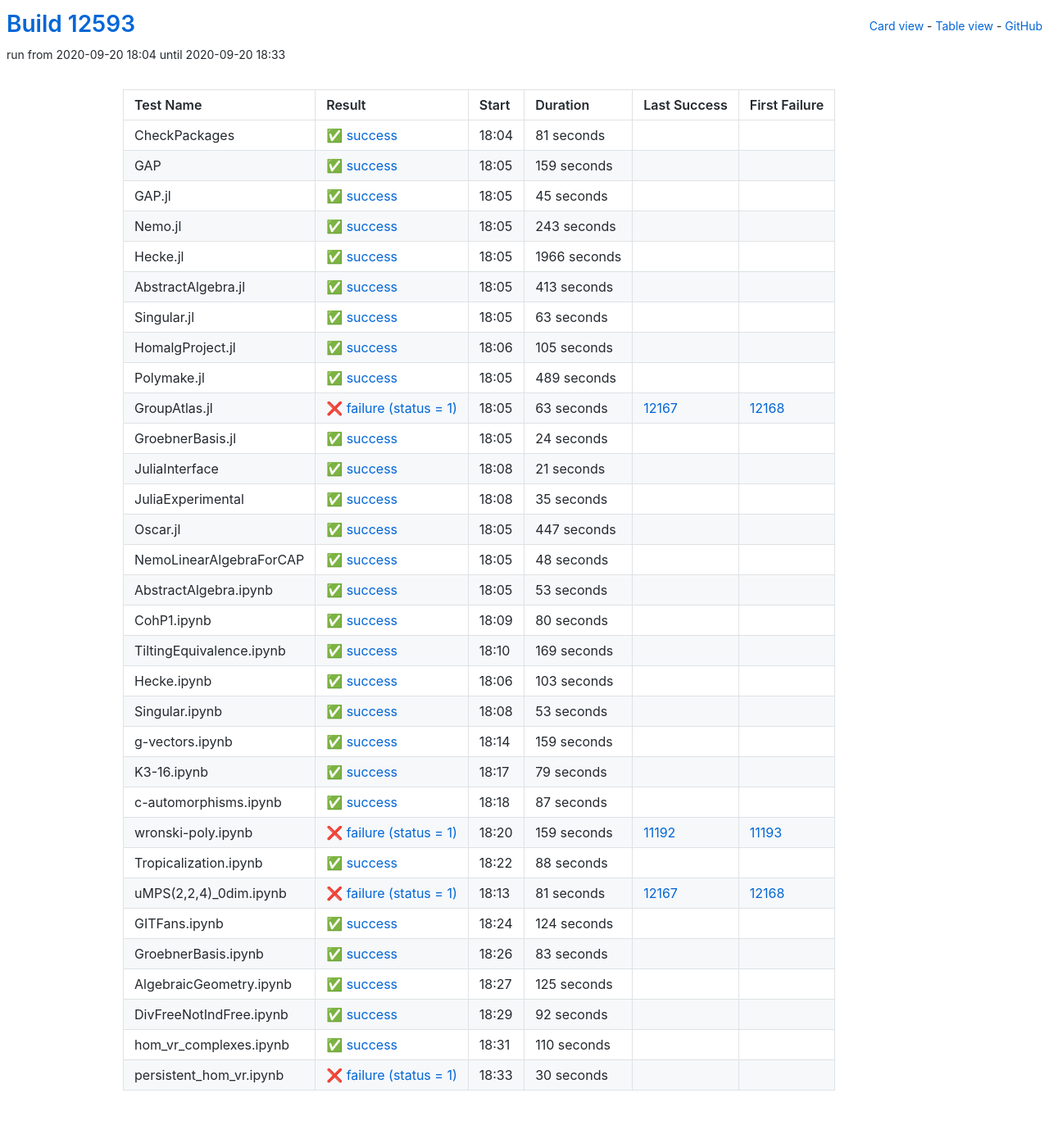
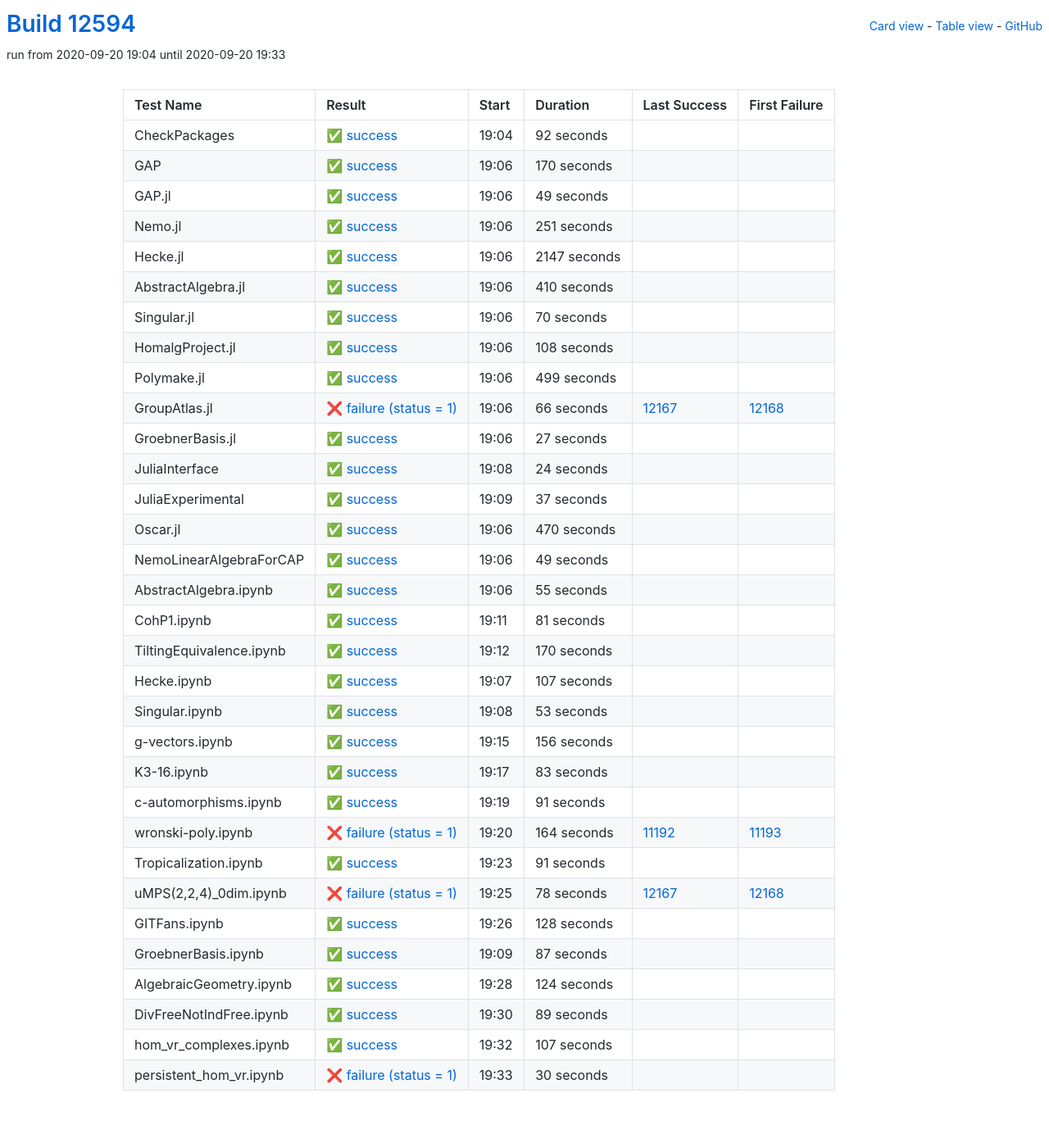
Before and after one commit to oscar-system/oscar-ci-status, a Jekyll site: the page built from table.html, in a window 1280 px wide. Shown: the whole page at 82% size. Built offline with Jekyll 4.4.1, drawn with Linux system fonts in a browser that asks for light colours.

Commit message:
Build #12594

```diff
--- a/_data/ci.yml
+++ b/_data/ci.yml
@@ -1,6 +1,6 @@
 ---
-build: 12593
-build_url: https://oscarci.mathematik.uni-kl.de/job/oscar/12593/
+build: 12594
+build_url: https://oscarci.mathematik.uni-kl.de/job/oscar/12594/
 job: oscar
 organization: oscar-system
 repo: oscar-ci-status
@@ -8,8 +8,200 @@
 tests:
 - name: CheckPackages
   id: checkpackages
-  log: https://oscarci.mathematik.uni-kl.de/job/oscar/12593/artifact/logs/build-12593/CheckPackages.log
-  start: 2020-09-20 18:04
+  log: https://oscarci.mathematik.uni-kl.de/job/oscar/12594/artifact/logs/build-12594/CheckPackages.log
+  start: 2020-09-20 19:04
+  success: true
+  exitcode: 0
+  status: success
+  duration: 92
+  last_success: false
+  last_success_url:
+  first_failure: false
+  first_failure_url:
+- name: GAP
+  id: gap
+  log: https://oscarci.mathematik.uni-kl.de/job/oscar/12594/artifact/logs/build-12594/GAP.log
+  start: 2020-09-20 19:06
+  success: true
+  exitcode: 0
+  status: success
+  duration: 170
+  last_success: false
+  last_success_url:
+  first_failure: false
+  first_failure_url:
+- name: GAP.jl
+  id: gap-jl
+  log: https://oscarci.mathematik.uni-kl.de/job/oscar/12594/artifact/logs/build-12594/GAP.jl.log
+  start: 2020-09-20 19:06
+  success: true
+  exitcode: 0
+  status: success
+  duration: 49
+  last_success: false
+  last_success_url:
+  first_failure: false
+  first_failure_url:
+- name: Nemo.jl
+  id: nemo-jl
+  log: https://oscarci.mathematik.uni-kl.de/job/oscar/12594/artifact/logs/build-12594/Nemo.jl.log
+  start: 2020-09-20 19:06
+  success: true
+  exitcode: 0
+  status: success
+  duration: 251
+  last_success: false
+  last_success_url:
+  first_failure: false
+  first_failure_url:
+- name: Hecke.jl
+  id: hecke-jl
+  log: https://oscarci.mathematik.uni-kl.de/job/oscar/12594/artifact/logs/build-12594/Hecke.jl.log
+  start: 2020-09-20 19:06
+  success: true
+  exitcode: 0
+  status: success
+  duration: 2147
+  last_success: false
+  last_success_url:
+  first_failure: false
+  first_failure_url:
+- name: AbstractAlgebra.jl
+  id: abstractalgebra-jl
+  log: https://oscarci.mathematik.uni-kl.de/job/oscar/12594/artifact/logs/build-12594/AbstractAlgebra.jl.log
+  start: 2020-09-20 19:06
+  success: true
+  exitcode: 0
+  status: success
+  duration: 410
+  last_success: false
+  last_success_url:
+  first_failure: false
+  first_failure_url:
+- name: Singular.jl
+  id: singular-jl
+  log: https://oscarci.mathematik.uni-kl.de/job/oscar/12594/artifact/logs/build-12594/Singular.jl.log
+  start: 2020-09-20 19:06
+  success: true
+  exitcode: 0
+  status: success
+  duration: 70
+  last_success: false
+  last_success_url:
+  first_failure: false
+  first_failure_url:
+- name: HomalgProject.jl
+  id: homalgproject-jl
+  log: https://oscarci.mathematik.uni-kl.de/job/oscar/12594/artifact/logs/build-12594/HomalgProject.jl.log
+  start: 2020-09-20 19:06
+  success: true
+  exitcode: 0
+  status: success
+  duration: 108
+  last_success: false
+  last_success_url:
+  first_failure: false
+  first_failure_url:
+- name: Polymake.jl
+  id: polymake-jl
+  log: https://oscarci.mathematik.uni-kl.de/job/oscar/12594/artifact/logs/build-12594/Polymake.jl.log
+  start: 2020-09-20 19:06
+  success: true
+  exitcode: 0
+  status: success
+  duration: 499
+  last_success: false
+  last_success_url:
+  first_failure: false
+  first_failure_url:
+- name: GroupAtlas.jl
+  id: groupatlas-jl
+  log: https://oscarci.mathematik.uni-kl.de/job/oscar/12594/artifact/logs/build-12594/GroupAtlas.jl.log
+  start: 2020-09-20 19:06
+  success: false
+  exitcode: 1
+  status: failure
+  duration: 66
+  last_success: 12167
+  last_success_url: https://oscarci.mathematik.uni-kl.de/job/oscar/12167/
+  first_failure: 12168
+  first_failure_url: https://oscarci.mathematik.uni-kl.de/job/oscar/12168/
+- name: GroebnerBasis.jl
+  id: groebnerbasis-jl
+  log: https://oscarci.mathematik.uni-kl.de/job/oscar/12594/artifact/logs/build-12594/GroebnerBasis.jl.log
+  start: 2020-09-20 19:06
+  success: true
+  exitcode: 0
+  status: success
+  duration: 27
+  last_success: false
+  last_success_url:
+  first_failure: false
+  first_failure_url:
+- name: JuliaInterface
+  id: juliainterface
+  log: https://oscarci.mathematik.uni-kl.de/job/oscar/12594/artifact/logs/build-12594/JuliaInterface.log
+  start: 2020-09-20 19:08
+  success: true
+  exitcode: 0
+  status: success
+  duration: 24
+  last_success: false
+  last_success_url:
+  first_failure: false
+  first_failure_url:
+- name: JuliaExperimental
+  id: juliaexperimental
+  log: https://oscarci.mathematik.uni-kl.de/job/oscar/12594/artifact/logs/build-12594/JuliaExperimental.log
+  start: 2020-09-20 19:09
+  success: true
+  exitcode: 0
+  status: success
+  duration: 37
+  last_success: false
+  last_success_url:
+  first_failure: false
+  first_failure_url:
+- name: Oscar.jl
+  id: oscar-jl
+  log: https://oscarci.mathematik.uni-kl.de/job/oscar/12594/artifact/logs/build-12594/Oscar.jl.log
+  start: 2020-09-20 19:06
+  success: true
+  exitcode: 0
+  status: success
+  duration: 470
+  last_success: false
+  last_success_url:
+  first_failure: false
+  first_failure_url:
+- name: NemoLinearAlgebraForCAP
+  id: nemolinearalgebraforcap
+  log: https://oscarci.mathematik.uni-kl.de/job/oscar/12594/artifact/logs/build-12594/NemoLinearAlgebraForCAP.log
+  start: 2020-09-20 19:06
+  success: true
+  exitcode: 0
+  status: success
+  duration: 49
+  last_success: false
+  last_success_url:
+  first_failure: false
+  first_failure_url:
+- name: AbstractAlgebra.ipynb
+  id: abstractalgebra-ipynb
+  log: https://oscarci.mathematik.uni-kl.de/job/oscar/12594/artifact/logs/build-12594/AbstractAlgebra.ipynb.log
+  start: 2020-09-20 19:06
+  success: true
+  exitcode: 0
+  status: success
+  duration: 55
+  last_success: false
+  last_success_url:
+  first_failure: false
+  first_failure_url:
+- name: CohP1.ipynb
+  id: cohp1-ipynb
+  log: https://oscarci.mathematik.uni-kl.de/job/oscar/12594/artifact/logs/build-12594/CohP1.ipynb.log
+  start: 2020-09-20 19:11
   success: true
   exitcode: 0
   status: success
@@ -18,226 +210,34 @@
   last_success_url:
   first_failure: false
   first_failure_url:
-- name: GAP
-  id: gap
-  log: https://oscarci.mathematik.uni-kl.de/job/oscar/12593/artifact/logs/build-12593/GAP.log
-  start: 2020-09-20 18:05
+- name: TiltingEquivalence.ipynb
+  id: tiltingequivalence-ipynb
+  log: https://oscarci.mathematik.uni-kl.de/job/oscar/12594/artifact/logs/build-12594/TiltingEquivalence.ipynb.log
+  start: 2020-09-20 19:12
   success: true
   exitcode: 0
   status: success
-  duration: 159
-  last_success: false
-  last_success_url:
-  first_failure: false
-  first_failure_url:
-- name: GAP.jl
-  id: gap-jl
-  log: https://oscarci.mathematik.uni-kl.de/job/oscar/12593/artifact/logs/build-12593/GAP.jl.log
-  start: 2020-09-20 18:05
-  success: true
-  exitcode: 0
-  status: success
-  duration: 45
-  last_success: false
-  last_success_url:
-  first_failure: false
-  first_failure_url:
-- name: Nemo.jl
-  id: nemo-jl
-  log: https://oscarci.mathematik.uni-kl.de/job/oscar/12593/artifact/logs/build-12593/Nemo.jl.log
-  start: 2020-09-20 18:05
-  success: true
-  exitcode: 0
-  status: success
-  duration: 243
-  last_success: false
-  last_success_url:
-  first_failure: false
-  first_failure_url:
-- name: Hecke.jl
-  id: hecke-jl
-  log: https://oscarci.mathematik.uni-kl.de/job/oscar/12593/artifact/logs/build-12593/Hecke.jl.log
-  start: 2020-09-20 18:05
-  success: true
-  exitcode: 0
-  status: success
-  duration: 1966
-  last_success: false
-  last_success_url:
-  first_failure: false
-  first_failure_url:
-- name: AbstractAlgebra.jl
-  id: abstractalgebra-jl
-  log: https://oscarci.mathematik.uni-kl.de/job/oscar/12593/artifact/logs/build-12593/AbstractAlgebra.jl.log
-  start: 2020-09-20 18:05
-  success: true
-  exitcode: 0
-  status: success
-  duration: 413
-  last_success: false
-  last_success_url:
-  first_failure: false
-  first_failure_url:
-- name: Singular.jl
-  id: singular-jl
-  log: https://oscarci.mathematik.uni-kl.de/job/oscar/12593/artifact/logs/build-12593/Singular.jl.log
-  start: 2020-09-20 18:05
-  success: true
-  exitcode: 0
-  status: success
-  duration: 63
-  last_success: false
-  last_success_url:
-  first_failure: false
-  first_failure_url:
-- name: HomalgProject.jl
-  id: homalgproject-jl
-  log: https://oscarci.mathematik.uni-kl.de/job/oscar/12593/artifact/logs/build-12593/HomalgProject.jl.log
-  start: 2020-09-20 18:06
-  success: true
-  exitcode: 0
-  status: success
-  duration: 105
-  last_success: false
-  last_success_url:
-  first_failure: false
-  first_failure_url:
-- name: Polymake.jl
-  id: polymake-jl
-  log: https://oscarci.mathematik.uni-kl.de/job/oscar/12593/artifact/logs/build-12593/Polymake.jl.log
-  start: 2020-09-20 18:05
-  success: true
-  exitcode: 0
-  status: success
-  duration: 489
-  last_success: false
-  last_success_url:
-  first_failure: false
-  first_failure_url:
-- name: GroupAtlas.jl
-  id: groupatlas-jl
-  log: https://oscarci.mathematik.uni-kl.de/job/oscar/12593/artifact/logs/build-12593/GroupAtlas.jl.log
-  start: 2020-09-20 18:05
-  success: false
-  exitcode: 1
-  status: failure
-  duration: 63
-  last_success: 12167
-  last_success_url: https://oscarci.mathematik.uni-kl.de/job/oscar/12167/
-  first_failure: 12168
-  first_failure_url: https://oscarci.mathematik.uni-kl.de/job/oscar/12168/
-- name: GroebnerBasis.jl
-  id: groebnerbasis-jl
-  log: https://oscarci.mathematik.uni-kl.de/job/oscar/12593/artifact/logs/build-12593/GroebnerBasis.jl.log
-  start: 2020-09-20 18:05
-  success: true
-  exitcode: 0
-  status: success
-  duration: 24
-  last_success: false
-  last_success_url:
-  first_failure: false
-  first_failure_url:
-- name: JuliaInterface
-  id: juliainterface
-  log: https://oscarci.mathematik.uni-kl.de/job/oscar/12593/artifact/logs/build-12593/JuliaInterface.log
-  start: 2020-09-20 18:08
-  success: true
-  exitcode: 0
-  status: success
-  duration: 21
-  last_success: false
-  last_success_url:
-  first_failure: false
-  first_failure_url:
-- name: JuliaExperimental
-  id: juliaexperimental
-  log: https://oscarci.mathematik.uni-kl.de/job/oscar/12593/artifact/logs/build-12593/JuliaExperimental.log
-  start: 2020-09-20 18:08
-  success: true
-  exitcode: 0
-  status: success
-  duration: 35
-  last_success: false
-  last_success_url:
-  first_failure: false
-  first_failure_url:
-- name: Oscar.jl
-  id: oscar-jl
-  log: https://oscarci.mathematik.uni-kl.de/job/oscar/12593/artifact/logs/build-12593/Oscar.jl.log
-  start: 2020-09-20 18:05
-  success: true
-  exitcode: 0
-  status: success
-  duration: 447
-  last_success: false
-  last_success_url:
-  first_failure: false
-  first_failure_url:
-- name: NemoLinearAlgebraForCAP
-  id: nemolinearalgebraforcap
-  log: https://oscarci.mathematik.uni-kl.de/job/oscar/12593/artifact/logs/build-12593/NemoLinearAlgebraForCAP.log
-  start: 2020-09-20 18:05
-  success: true
-  exitcode: 0
-  status: success
-  duration: 48
-  last_success: false
-  last_success_url:
-  first_failure: false
-  first_failure_url:
-- name: AbstractAlgebra.ipynb
-  id: abstractalgebra-ipynb
-  log: https://oscarci.mathematik.uni-kl.de/job/oscar/12593/artifact/logs/build-12593/AbstractAlgebra.ipynb.log
-  start: 2020-09-20 18:05
-  success: true
-  exitcode: 0
-  status: success
-  duration: 53
-  last_success: false
-  last_success_url:
-  first_failure: false
-  first_failure_url:
-- name: CohP1.ipynb
-  id: cohp1-ipynb
-  log: https://oscarci.mathematik.uni-kl.de/job/oscar/12593/artifact/logs/build-12593/CohP1.ipynb.log
-  start: 2020-09-20 18:09
-  success: true
-  exitcode: 0
-  status: success
-  duration: 80
-  last_success: false
-  last_success_url:
-  first_failure: false
-  first_failure_url:
-- name: TiltingEquivalence.ipynb
-  id: tiltingequivalence-ipynb
-  log: https://oscarci.mathematik.uni-kl.de/job/oscar/12593/artifact/logs/build-12593/TiltingEquivalence.ipynb.log
-  start: 2020-09-20 18:10
-  success: true
-  exitcode: 0
-  status: success
-  duration: 169
+  duration: 170
   last_success: false
   last_success_url:
   first_failure: false
   first_failure_url:
 - name: Hecke.ipynb
   id: hecke-ipynb
-  log: https://oscarci.mathematik.uni-kl.de/job/oscar/12593/artifact/logs/build-12593/Hecke.ipynb.log
-  start: 2020-09-20 18:06
+  log: https://oscarci.mathematik.uni-kl.de/job/oscar/12594/artifact/logs/build-12594/Hecke.ipynb.log
+  start: 2020-09-20 19:07
   success: true
   exitcode: 0
   status: success
-  duration: 103
+  duration: 107
   last_success: false
   last_success_url:
   first_failure: false
   first_failure_url:
 - name: Singular.ipynb
   id: singular-ipynb
-  log: https://oscarci.mathematik.uni-kl.de/job/oscar/12593/artifact/logs/build-12593/Singular.ipynb.log
-  start: 2020-09-20 18:08
+  log: https://oscarci.mathematik.uni-kl.de/job/oscar/12594/artifact/logs/build-12594/Singular.ipynb.log
+  start: 2020-09-20 19:08
   success: true
   exitcode: 0
   status: success
@@ -248,32 +248,92 @@
   first_failure_url:
 - name: g-vectors.ipynb
   id: g-vectors-ipynb
-  log: https://oscarci.mathematik.uni-kl.de/job/oscar/12593/artifact/logs/build-12593/g-vectors.ipynb.log
-  start: 2020-09-20 18:14
+  log: https://oscarci.mathematik.uni-kl.de/job/oscar/12594/artifact/logs/build-12594/g-vectors.ipynb.log
+  start: 2020-09-20 19:15
   success: true
   exitcode: 0
   status: success
-  duration: 159
+  duration: 156
   last_success: false
   last_success_url:
   first_failure: false
   first_failure_url:
 - name: K3-16.ipynb
   id: k3-16-ipynb
-  log: https://oscarci.mathematik.uni-kl.de/job/oscar/12593/artifact/logs/build-12593/K3-16.ipynb.log
-  start: 2020-09-20 18:17
+  log: https://oscarci.mathematik.uni-kl.de/job/oscar/12594/artifact/logs/build-12594/K3-16.ipynb.log
+  start: 2020-09-20 19:17
   success: true
   exitcode: 0
   status: success
-  duration: 79
+  duration: 83
   last_success: false
   last_success_url:
   first_failure: false
   first_failure_url:
 - name: c-automorphisms.ipynb
   id: c-automorphisms-ipynb
-  log: https://oscarci.mathematik.uni-kl.de/job/oscar/12593/artifact/logs/build-12593/c-automorphisms.ipynb.log
-  start: 2020-09-20 18:18
+  log: https://oscarci.mathematik.uni-kl.de/job/oscar/12594/artifact/logs/build-12594/c-automorphisms.ipynb.log
+  start: 2020-09-20 19:19
+  success: true
+  exitcode: 0
+  status: success
+  duration: 91
+  last_success: false
+  last_success_url:
+  first_failure: false
+  first_failure_url:
+- name: wronski-poly.ipynb
+  id: wronski-poly-ipynb
+  log: https://oscarci.mathematik.uni-kl.de/job/oscar/12594/artifact/logs/build-12594/wronski-poly.ipynb.log
+  start: 2020-09-20 19:20
+  success: false
+  exitcode: 1
+  status: failure
+  duration: 164
+  last_success: 11192
+  last_success_url: https://oscarci.mathematik.uni-kl.de/job/oscar/11192/
+  first_failure: 11193
+  first_failure_url: https://oscarci.mathematik.uni-kl.de/job/oscar/11193/
+- name: Tropicalization.ipynb
+  id: tropicalization-ipynb
+  log: https://oscarci.mathematik.uni-kl.de/job/oscar/12594/artifact/logs/build-12594/Tropicalization.ipynb.log
+  start: 2020-09-20 19:23
+  success: true
+  exitcode: 0
+  status: success
+  duration: 91
+  last_success: false
+  last_success_url:
+  first_failure: false
+  first_failure_url:
+- name: uMPS(2,2,4)_0dim.ipynb
+  id: umps-2-2-4-0dim-ipynb
+  log: https://oscarci.mathematik.uni-kl.de/job/oscar/12594/artifact/logs/build-12594/uMPS-2-2-4-_0dim.ipynb.log
+  start: 2020-09-20 19:25
+  success: false
+  exitcode: 1
+  status: failure
+  duration: 78
+  last_success: 12167
+  last_success_url: https://oscarci.mathematik.uni-kl.de/job/oscar/12167/
+  first_failure: 12168
+  first_failure_url: https://oscarci.mathematik.uni-kl.de/job/oscar/12168/
+- name: GITFans.ipynb
+  id: gitfans-ipynb
+  log: https://oscarci.mathematik.uni-kl.de/job/oscar/12594/artifact/logs/build-12594/GITFans.ipynb.log
+  start: 2020-09-20 19:26
+  success: true
+  exitcode: 0
+  status: success
+  duration: 128
+  last_success: false
+  last_success_url:
+  first_failure: false
+  first_failure_url:
+- name: GroebnerBasis.ipynb
+  id: groebnerbasis-ipynb
+  log: https://oscarci.mathematik.uni-kl.de/job/oscar/12594/artifact/logs/build-12594/GroebnerBasis.ipynb.log
+  start: 2020-09-20 19:09
   success: true
   exitcode: 0
   status: success
@@ -282,46 +342,10 @@
   last_success_url:
   first_failure: false
   first_failure_url:
-- name: wronski-poly.ipynb
-  id: wronski-poly-ipynb
-  log: https://oscarci.mathematik.uni-kl.de/job/oscar/12593/artifact/logs/build-12593/wronski-poly.ipynb.log
-  start: 2020-09-20 18:20
-  success: false
-  exitcode: 1
-  status: failure
-  duration: 159
-  last_success: 11192
-  last_success_url: https://oscarci.mathematik.uni-kl.de/job/oscar/11192/
-  first_failure: 11193
-  first_failure_url: https://oscarci.mathematik.uni-kl.de/job/oscar/11193/
-- name: Tropicalization.ipynb
-  id: tropicalization-ipynb
-  log: https://oscarci.mathematik.uni-kl.de/job/oscar/12593/artifact/logs/build-12593/Tropicalization.ipynb.log
-  start: 2020-09-20 18:22
-  success: true
-  exitcode: 0
-  status: success
-  duration: 88
-  last_success: false
-  last_success_url:
-  first_failure: false
-  first_failure_url:
-- name: uMPS(2,2,4)_0dim.ipynb
-  id: umps-2-2-4-0dim-ipynb
-  log: https://oscarci.mathematik.uni-kl.de/job/oscar/12593/artifact/logs/build-12593/uMPS-2-2-4-_0dim.ipynb.log
-  start: 2020-09-20 18:13
-  success: false
-  exitcode: 1
-  status: failure
-  duration: 81
-  last_success: 12167
-  last_success_url: https://oscarci.mathematik.uni-kl.de/job/oscar/12167/
-  first_failure: 12168
-  first_failure_url: https://oscarci.mathematik.uni-kl.de/job/oscar/12168/
-- name: GITFans.ipynb
-  id: gitfans-ipynb
-  log: https://oscarci.mathematik.uni-kl.de/job/oscar/12593/artifact/logs/build-12593/GITFans.ipynb.log
-  start: 2020-09-20 18:24
+- name: AlgebraicGeometry.ipynb
+  id: algebraicgeometry-ipynb
+  log: https://oscarci.mathematik.uni-kl.de/job/oscar/12594/artifact/logs/build-12594/AlgebraicGeometry.ipynb.log
+  start: 2020-09-20 19:28
   success: true
   exitcode: 0
   status: success
@@ -330,58 +354,34 @@
   last_success_url:
   first_failure: false
   first_failure_url:
-- name: GroebnerBasis.ipynb
-  id: groebnerbasis-ipynb
-  log: https://oscarci.mathematik.uni-kl.de/job/oscar/12593/artifact/logs/build-12593/GroebnerBasis.ipynb.log
-  start: 2020-09-20 18:26
+- name: DivFreeNotIndFree.ipynb
+  id: divfreenotindfree-ipynb
+  log: https://oscarci.mathematik.uni-kl.de/job/oscar/12594/artifact/logs/build-12594/DivFreeNotIndFree.ipynb.log
+  start: 2020-09-20 19:30
   success: true
   exitcode: 0
   status: success
-  duration: 83
-  last_success: false
-  last_success_url:
-  first_failure: false
-  first_failure_url:
-- name: AlgebraicGeometry.ipynb
-  id: algebraicgeometry-ipynb
-  log: https://oscarci.mathematik.uni-kl.de/job/oscar/12593/artifact/logs/build-12593/AlgebraicGeometry.ipynb.log
-  start: 2020-09-20 18:27
-  success: true
-  exitcode: 0
-  status: success
-  duration: 125
-  last_success: false
-  last_success_url:
-  first_failure: false
-  first_failure_url:
-- name: DivFreeNotIndFree.ipynb
-  id: divfreenotindfree-ipynb
-  log: https://oscarci.mathematik.uni-kl.de/job/oscar/12593/artifact/logs/build-12593/DivFreeNotIndFree.ipynb.log
-  start: 2020-09-20 18:29
-  success: true
-  exitcode: 0
-  status: success
-  duration: 92
+  duration: 89
   last_success: false
   last_success_url:
   first_failure: false
   first_failure_url:
 - name: hom_vr_complexes.ipynb
   id: hom-vr-complexes-ipynb
-  log: https://oscarci.mathematik.uni-kl.de/job/oscar/12593/artifact/logs/build-12593/hom_vr_complexes.ipynb.log
-  start: 2020-09-20 18:31
+  log: https://oscarci.mathematik.uni-kl.de/job/oscar/12594/artifact/logs/build-12594/hom_vr_complexes.ipynb.log
+  start: 2020-09-20 19:32
   success: true
   exitcode: 0
   status: success
-  duration: 110
+  duration: 107
   last_success: false
   last_success_url:
   first_failure: false
   first_failure_url:
 - name: persistent_hom_vr.ipynb
   id: persistent-hom-vr-ipynb
-  log: https://oscarci.mathematik.uni-kl.de/job/oscar/12593/artifact/logs/build-12593/persistent_hom_vr.ipynb.log
-  start: 2020-09-20 18:33
+  log: https://oscarci.mathematik.uni-kl.de/job/oscar/12594/artifact/logs/build-12594/persistent_hom_vr.ipynb.log
+  start: 2020-09-20 19:33
   success: false
   exitcode: 1
   status: failure
```
Also changed, not shown: README.md.
